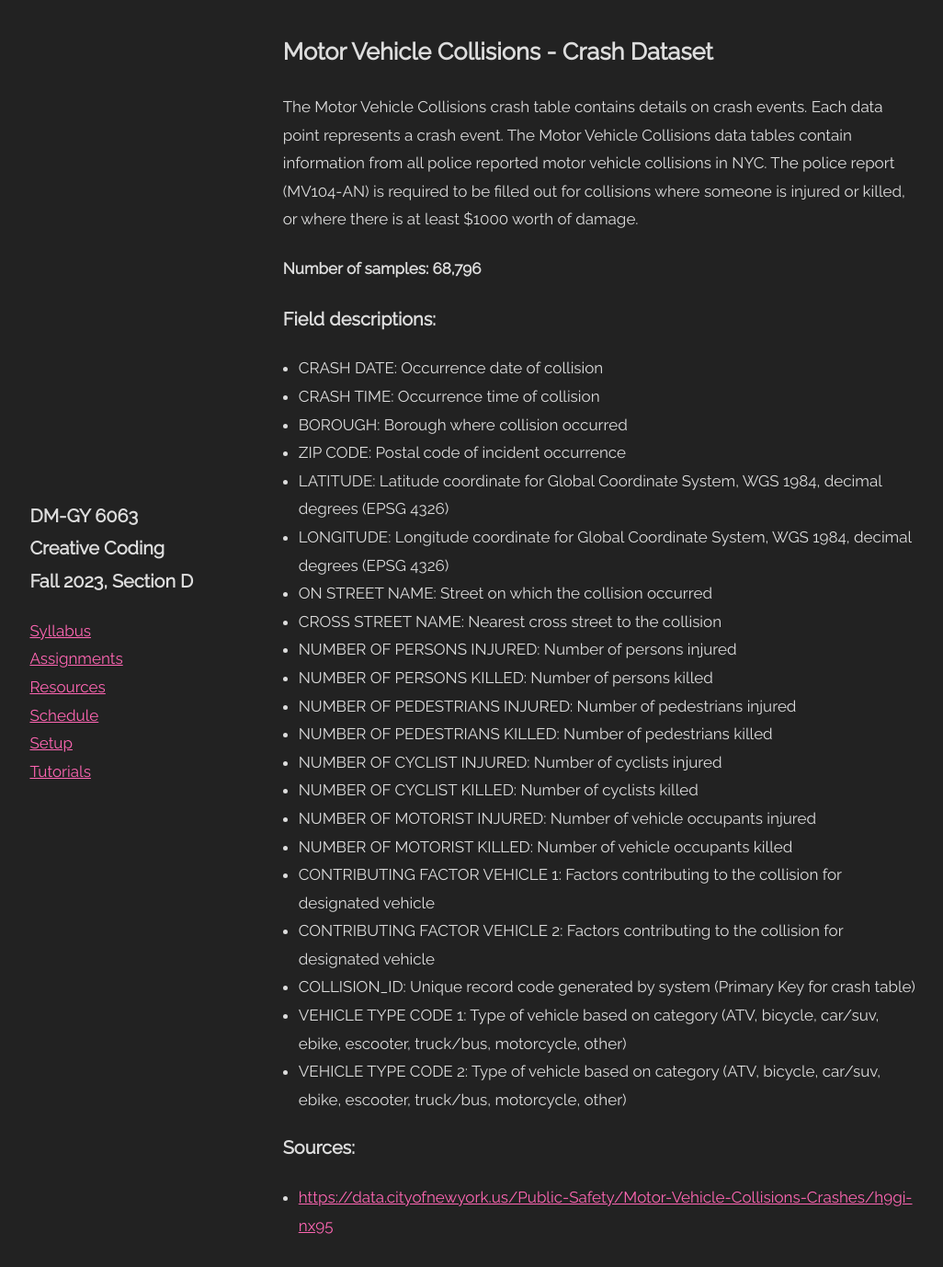
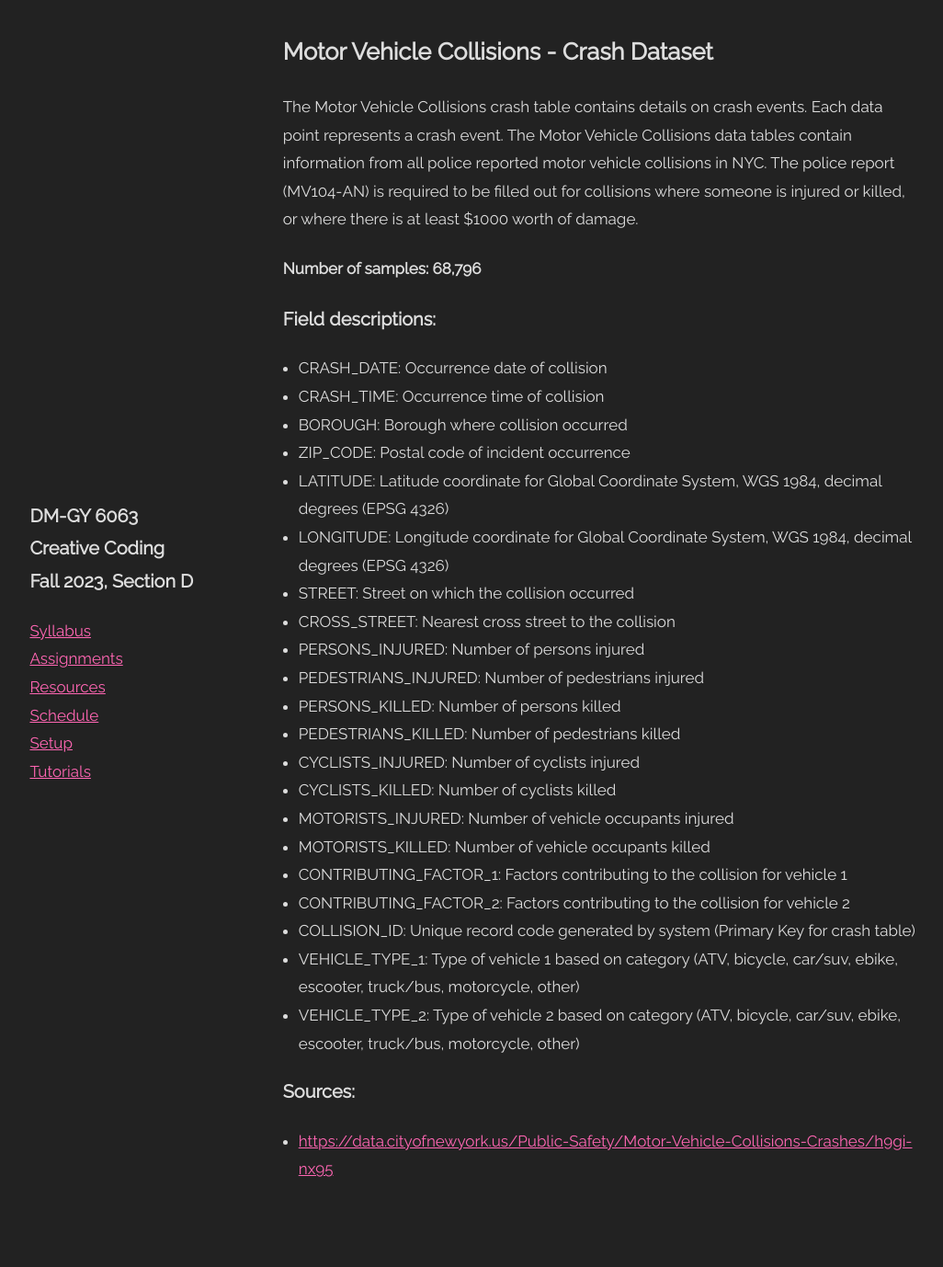
Before and after one commit to DM-GY-6063-2023F-D/DM-GY-6063-2023F-D, a Jekyll site: the page built from assets/homework/05/Motor-Vehicle-Crashes/README.md, in a window 1280 px wide and 1378 px high. Shown: the whole window at 92% size, without its empty margins (165-1191 px from the left). Built offline with Jekyll 4.4.1, drawn with Linux system fonts in a browser that asks for light colours; our own code applies the rules of GitHub Pages for plain Markdown files.

Commit message:
update hw05 dataset assets

```diff
--- a/assets/homework/05/Motor-Vehicle-Crashes/README.md
+++ b/assets/homework/05/Motor-Vehicle-Crashes/README.md
@@ -6,27 +6,27 @@ The Motor Vehicle Collisions crash table contains details on crash events. Each
 
 ### Field descriptions:
 
-- CRASH DATE: Occurrence date of collision
-- CRASH TIME: Occurrence time of collision
+- CRASH_DATE: Occurrence date of collision
+- CRASH_TIME: Occurrence time of collision
 - BOROUGH: Borough where collision occurred
-- ZIP CODE: Postal code of incident occurrence
+- ZIP_CODE: Postal code of incident occurrence
 - LATITUDE: Latitude coordinate for Global Coordinate System, WGS 1984, decimal degrees (EPSG 4326)
 - LONGITUDE: Longitude coordinate for Global Coordinate System, WGS 1984, decimal degrees (EPSG 4326)
-- ON STREET NAME: Street on which the collision occurred
-- CROSS STREET NAME: Nearest cross street to the collision
-- NUMBER OF PERSONS INJURED: Number of persons injured
-- NUMBER OF PERSONS KILLED: Number of persons killed
-- NUMBER OF PEDESTRIANS INJURED: Number of pedestrians injured
-- NUMBER OF PEDESTRIANS KILLED: Number of pedestrians  killed
-- NUMBER OF CYCLIST INJURED: Number of cyclists injured
-- NUMBER OF CYCLIST KILLED: Number of cyclists killed
-- NUMBER OF MOTORIST INJURED: Number of vehicle occupants injured
-- NUMBER OF MOTORIST KILLED: Number of vehicle occupants killed
-- CONTRIBUTING FACTOR VEHICLE 1: Factors contributing to the collision for designated vehicle
-- CONTRIBUTING FACTOR VEHICLE 2: Factors contributing to the collision for designated vehicle
+- STREET: Street on which the collision occurred
+- CROSS_STREET: Nearest cross street to the collision
+- PERSONS_INJURED: Number of persons injured
+- PEDESTRIANS_INJURED: Number of pedestrians injured
+- PERSONS_KILLED: Number of persons killed
+- PEDESTRIANS_KILLED: Number of pedestrians  killed
+- CYCLISTS_INJURED: Number of cyclists injured
+- CYCLISTS_KILLED: Number of cyclists killed
+- MOTORISTS_INJURED: Number of vehicle occupants injured
+- MOTORISTS_KILLED: Number of vehicle occupants killed
+- CONTRIBUTING_FACTOR_1: Factors contributing to the collision for vehicle 1
+- CONTRIBUTING_FACTOR_2: Factors contributing to the collision for vehicle 2
 - COLLISION_ID: Unique record code generated by system (Primary Key for crash table)
-- VEHICLE TYPE CODE 1: Type of vehicle based on category (ATV, bicycle, car/suv, ebike, escooter, truck/bus, motorcycle, other)
-- VEHICLE TYPE CODE 2: Type of vehicle based on category (ATV, bicycle, car/suv, ebike, escooter, truck/bus, motorcycle, other)
+- VEHICLE_TYPE_1: Type of vehicle 1 based on category (ATV, bicycle, car/suv, ebike, escooter, truck/bus, motorcycle, other)
+- VEHICLE_TYPE_2: Type of vehicle 2 based on category (ATV, bicycle, car/suv, ebike, escooter, truck/bus, motorcycle, other)
 
 ### Sources:
 
```
Also changed, not shown: assets/homework/05/Beijing-PM2.5/README.md (+8 -8 lines), assets/homework/05/Global-Inflation/README.md (+6 -6 lines), assets/homework/05/Beijing-PM2.5/Beijing-PM2.5.csv, assets/homework/05/Global-Inflation/Global-Inflation.csv, assets/homework/05/Global-Inflation/Global-Inflation.json.
